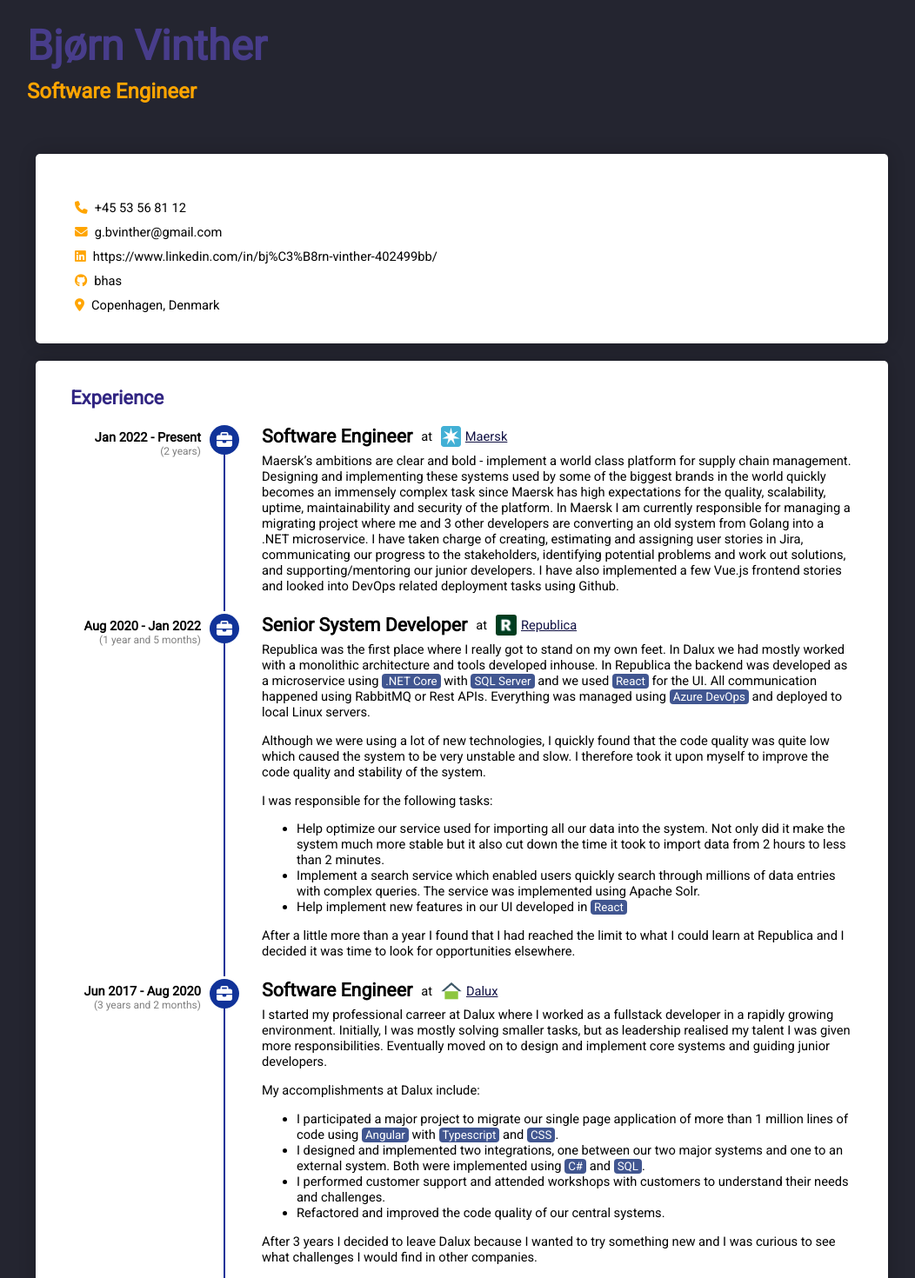
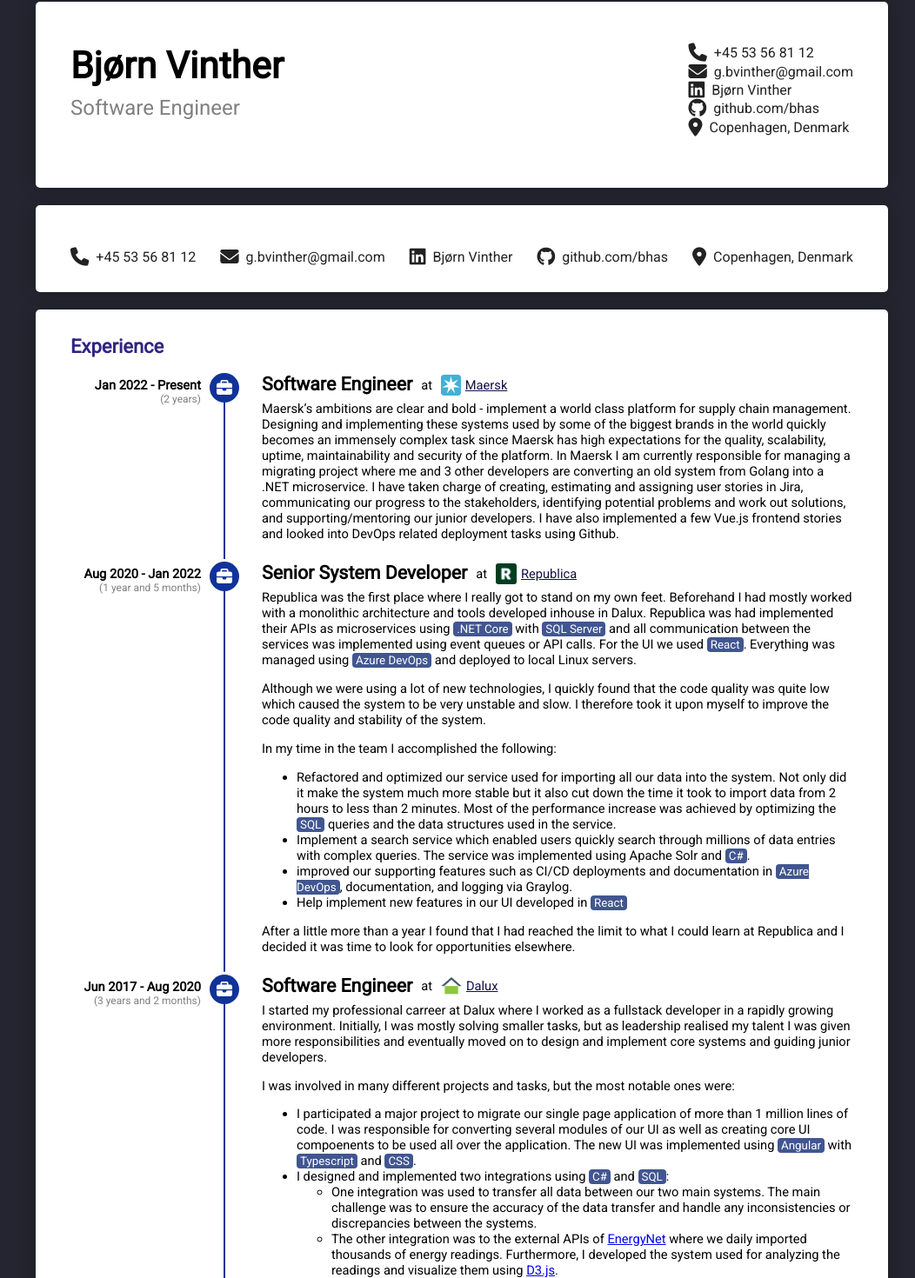
Before and after one commit to bhas/personal, a JavaScript app: page / in a window 1280 px wide. Shown: the part 36-1506 px from the top of the page at 87% size, without its empty margins (109-1161 px from the left). Built offline with nearby package versions, Linux system fonts and the light colour scheme.

Commit message:
Added personal card

```diff
--- a/src/App.js
+++ b/src/App.js
@@ -5,8 +5,7 @@
 export default function App() {
   return (
     <>
-      <h1>Bjørn Vinther</h1>
-      <div class="subtitle">Software Engineer</div>
+
       <ContactInfoSection />
       <ExperienceSection />
       <ProjectsSection/>
--- a/src/components/Card.css
+++ b/src/components/Card.css
@@ -2,7 +2,8 @@
 .card {
   display: flex;
   flex-direction: column;
-  align-items: start;
+  align-items: stretch;
+  justify-content: stretch;
   background-color: #fff;
   border-radius: 5px;
   box-shadow: 0 0 20px rgba(0,0,0,0.2);
@@ -15,6 +16,7 @@
   display: flex;
   flex-direction: column;
   align-items: stretch;
+  justify-items: stretch;
   flex: 1;
 }
 
--- /dev/null
+++ b/src/components/ContactInfoSection.css
@@ -0,0 +1,33 @@
+
+
+.contact-info-container {
+    display: flex;
+    flex-direction: row;
+    justify-content: space-between;
+    align-items: start;
+}
+
+.contact-info-container div {
+  display: flex;
+  flex-direction: column;
+}
+
+h1 {
+  font-size: 32pt;
+  font-weight: 700;
+  margin: 0 0 10px 0;
+}
+
+.subtitle {
+  font-size: 1.5rem;
+  font-weight: 400;
+  margin-bottom: 3rem;
+  color: gray;
+}
+
+.tmp {
+  display: flex;
+  flex-direction: row;
+  align-items: center;
+  justify-content: space-between;
+}
--- a/src/components/ContactInfoSection.js
+++ b/src/components/ContactInfoSection.js
@@ -1,14 +1,34 @@
 import Card from "./Card";
 import IconLabel from "./IconLabel";
+import "./ContactInfoSection.css";
 
 
 
 export default function ContactInfoSection() {
-    return <Card>
-        <IconLabel iconClass="fa-solid fa-phone" label="+45 53 56 81 12"/>
-        <IconLabel iconClass="fa-solid fa-envelope" label="g.bvinther@gmail.com"/>
-        <IconLabel iconClass="fa-brands fa-linkedin" label="https://www.linkedin.com/in/bj%C3%B8rn-vinther-402499bb/"/>
-        <IconLabel iconClass="fa-brands fa-github" label="bhas"/>
-        <IconLabel iconClass="fa-solid fa-location-dot" label="Copenhagen, Denmark"/>
-    </Card>
+    return <>
+        <Card>
+            <div className="contact-info-container">
+                <div>
+                    <h1>Bjørn Vinther</h1>
+                    <div class="subtitle">Software Engineer</div>
+                </div>
+                <div className="contact-info">
+                    <IconLabel iconClass="fa-solid fa-phone" label="+45 53 56 81 12"/>
+                    <IconLabel iconClass="fa-solid fa-envelope" label="g.bvinther@gmail.com"/>
+                    <IconLabel iconClass="fa-brands fa-linkedin" label="Bjørn Vinther" url="https://www.linkedin.com/in/bj%C3%B8rn-vinther-402499bb/"/>
+                    <IconLabel iconClass="fa-brands fa-github" label="github.com/bhas" url="https://github.com/bhas"/>
+                    <IconLabel iconClass="fa-solid fa-location-dot" label="Copenhagen, Denmark"/>
+                </div>
+            </div>
+        </Card>
+        <Card>
+                <div className="tmp">
+                    <IconLabel iconClass="fa-solid fa-phone" label="+45 53 56 81 12"/>
+                    <IconLabel iconClass="fa-solid fa-envelope" label="g.bvinther@gmail.com"/>
+                    <IconLabel iconClass="fa-brands fa-linkedin" label="Bjørn Vinther" url="https://www.linkedin.com/in/bj%C3%B8rn-vinther-402499bb/"/>
+                    <IconLabel iconClass="fa-brands fa-github" label="github.com/bhas" url="https://github.com/bhas"/>
+                    <IconLabel iconClass="fa-solid fa-location-dot" label="Copenhagen, Denmark"/>
+                </div>
+        </Card>
+    </>
 }
--- a/src/components/ExperienceSection.js
+++ b/src/components/ExperienceSection.js
@@ -27,9 +27,10 @@
       >
         <p>
             Republica was the first place where I really got to stand on my own feet.
-            In Dalux we had mostly worked with a monolithic architecture and tools developed inhouse.
-            In Republica the backend was developed as a microservice using <span className="badge">.NET Core</span> with <span className="badge">SQL Server</span> and we used <span className="badge">React</span> for the UI.
-            All communication happened using RabbitMQ or Rest APIs.
+            Beforehand I had mostly worked with a monolithic architecture and tools developed inhouse in Dalux.
+            Republica was had implemented their APIs as microservices using <span className="badge">.NET Core</span> with <span className="badge">SQL Server</span> and all communication between the services was implemented using event queues or API calls.
+            For the UI we used <span className="badge">React</span>.
+
             Everything was managed using <span className="badge">Azure DevOps</span> and deployed to local Linux servers.
         </p>
         <p>
@@ -37,15 +38,19 @@
             I therefore took it upon myself to improve the code quality and stability of the system.
         </p>
         <p>
-             I was responsible for the following tasks:
+             In my time in the team I accomplished the following:
             <ul>
                 <li>
-                    Help optimize our service used for importing all our data into the system.
+                    Refactored and optimized our service used for importing all our data into the system.
                     Not only did it make the system much more stable but it also cut down the time it took to import data from 2 hours to less than 2 minutes.
+                    Most of the performance increase was achieved by optimizing the <span className="badge">SQL</span> queries and the data structures used in the service.
                 </li>
                 <li>
                     Implement a search service which enabled users quickly search through millions of data entries with complex queries.
-                    The service was implemented using Apache Solr.
+                    The service was implemented using Apache Solr and <span className="badge">C#</span>.
+                </li>
+                <li>
+                    improved our supporting features such as CI/CD deployments and documentation in <span className="badge">Azure DevOps</span>, documentation, and logging via Graylog.
                 </li>
                 <li>
                     Help implement new features in our UI developed in <span className="badge">React</span>
@@ -66,17 +71,28 @@
       >
         <p>
             I started my professional carreer at Dalux where I worked as a fullstack developer in a rapidly growing environment.
-            Initially, I was mostly solving smaller tasks, but as leadership realised my talent I was given more responsibilities.
-            Eventually moved on to design and implement core systems and guiding junior developers.
+            Initially, I was mostly solving smaller tasks, but as leadership realised my talent I was given more responsibilities and eventually moved on to design and implement core systems and guiding junior developers.
         </p>
         <p>
-            My accomplishments at Dalux include:
+            I was involved in many different projects and tasks, but the most notable ones were:
             <ul>
                 <li>
-                    I participated a major project to migrate our single page application of more than 1 million lines of code using <span className="badge">Angular</span> with <span className="badge">Typescript</span> and <span className="badge">CSS</span>.
+                    I participated a major project to migrate our single page application of more than 1 million lines of code.
+                    I was responsible for converting several modules of our UI as well as creating core UI compoenents to be used all over the application.
+                    The new UI was implemented using <span className="badge">Angular</span> with <span className="badge">Typescript</span> and <span className="badge">CSS</span>.
                 </li>
                 <li>
-                    I designed and implemented two integrations, one between our two major systems and one to an external system. Both were implemented using <span className="badge">C#</span> and <span className="badge">SQL</span>.
+                    I designed and implemented two integrations using <span className="badge">C#</span> and <span className="badge">SQL</span>:
+                    <ul>
+                        <li>
+                            One integration was used to transfer all data between our two main systems.
+                            The main challenge was to ensure the accuracy of the data transfer and handle any inconsistencies or discrepancies between the systems.
+                        </li>
+                        <li>
+                            The other integration was to the external APIs of <a href="https://en.energinet.dk/" target="_blank">EnergyNet</a> where we daily imported thousands of energy readings.
+                            Furthermore, I developed the system used for analyzing the readings and visualize them using <a href="https://observablehq.com/@d3/gallery?utm_source=d3js-org&utm_medium=nav&utm_campaign=try-observable" target="_blank">D3.js</a>.
+                        </li>
+                    </ul>
                 </li>
                 <li>
                     I performed customer support and attended workshops with customers to understand their needs and challenges.
@@ -100,7 +116,7 @@
       >
         <p>
             For my master I studied digital media technologies with a focus on game development and 3D graphics.
-            Here I learned how to develop games and apps using <span className="badge">Unity</span> and <span className="badge">C#</span> focusing on the games kdevelopment and graphics.
+            Here I learned how to develop games and apps using <span className="badge">Unity</span> and <span className="badge">C#</span>.
         </p>
         <p>
             I got an A for my thesis where I developed new ways of visualizing the digital 3D models on the construction site using Mixed Reality.
--- a/src/components/IconLabel.css
+++ b/src/components/IconLabel.css
@@ -1,13 +1,24 @@
 
 .icon-label {
-  /* font-size: 16pt; */
-  margin: 5px;
+  color: #222;
+  font-size: 12pt;
+  /* margin-top: 15px; */
+  /* padding: 5px 10px; */
+  display: flex;
+  flex-direction: row;
+  align-items: center;
+  text-decoration: none;
+  border-radius: 3px;
 }
+/*
+.icon-label:hover {
+  background-color: #ddd;
+} */
 
 .icon-label span {
   margin-left: 0.5rem;
 }
 
 .icon-label i {
-  color: orange;
+  font-size: 16pt;
 }
--- a/src/components/IconLabel.js
+++ b/src/components/IconLabel.js
@@ -1,10 +1,10 @@
 import './IconLabel.css';
 
-export default function IconLabel({iconClass, label}) {
+export default function IconLabel({iconClass, label, url}) {
   return (
-    <div className="icon-label">
+    <a className="icon-label" href={url} target="_blank">
       <i className={iconClass}></i>
       <span>{label}</span>
-    </div>
+    </a>
   )
 }
--- a/src/index.css
+++ b/src/index.css
@@ -12,20 +12,6 @@
   /* flex: 0 1 1000px; */
   max-width: 1000px;
   margin: auto;
-}
-
-.subtitle {
-  font-size: 1.5rem;
-  font-weight: 700;
-  margin-bottom: 3rem;
-  color: orange;
-}
-
-h1 {
-  color: darkslateblue;
-  font-size: 3rem;
-  font-weight: 700;
-  margin-bottom: 10px;
 }
 
 .badge {
```
